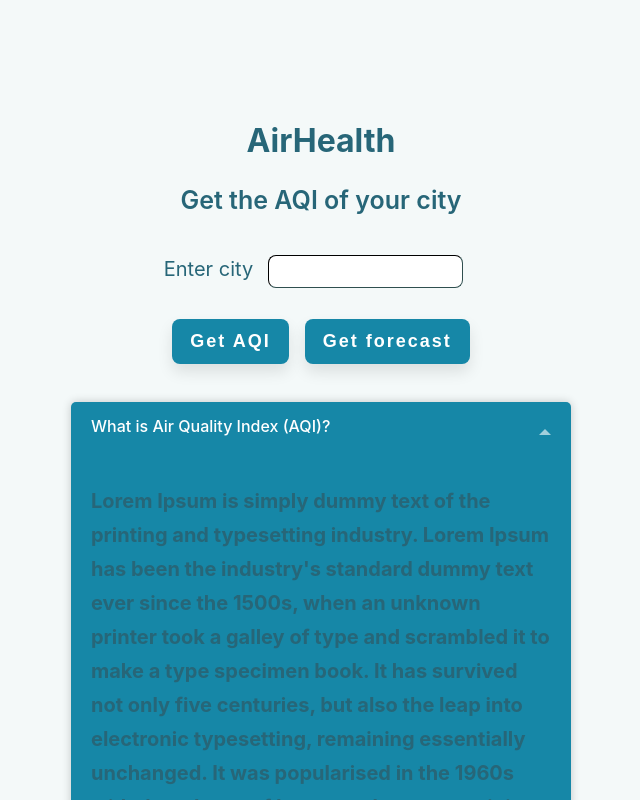
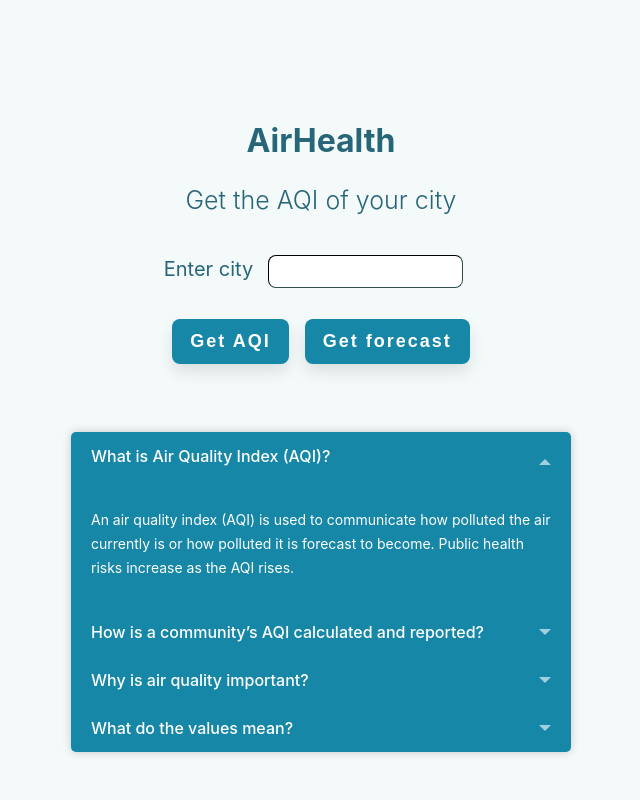
Before and after one commit to MalinChat/airhealth, a React (Create React App) app in the folder airhealth-app/: page / in a window 1280 px wide. Both pictures are taken after a click on the label "What is Air Quality Index (AQI)?". Shown: the top 800 px of the page, without its empty margins (319-959 px from the left). Built offline with nearby package versions, Linux system fonts and the light colour scheme.

Commit message:
Added correct AQI copy, struggling with the readme

```diff
--- a/airhealth-app/src/App.css
+++ b/airhealth-app/src/App.css
@@ -1,6 +1,6 @@
 .App {
   padding-top: 100px;
-  padding-bottom: 100px;
+  padding-bottom: 200px;
   text-align: center;
   background-color: #f4f9f9;
 
--- a/airhealth-app/src/components/DisplayAQI.js
+++ b/airhealth-app/src/components/DisplayAQI.js
@@ -10,15 +10,15 @@ function DisplayAQI(props){
     if (aqi.data.aqi <= 50){
    recommendation = "The air quality is considered good, and air pollution poses little or no risk";
     } else if (aqi.data.aqi <=100){
-    recommendation = "The air quality is considered acceptable, however, for some pollutants there may be a moderate health concern for a very small number of people who are unusually sensitive to air pollution.	Active children and adults, and people with respiratory disease, such as asthma, should limit prolonged outdoor exertion.";
+    recommendation = "The air quality is considered acceptable, however, active children and adults, and people with respiratory disease, such as asthma, should limit prolonged outdoor exertion.";
                 }else if (aqi.data.aqi <=150){
-                    recommendation = "The air quality is considered unhealthy for sensitive groups. The general public is not likely to be affected. Active children and adults, and people with respiratory disease, such as asthma, should limit prolonged outdoor exertion.";
+                    recommendation = "The air quality is considered unhealthy for sensitive groups, but the general public is not likely to be affected.";
                     } else if (aqi.data.aqi <=200){
-                    recommendation = "The air quality is considered unhealthy. Everyone may begin to experience health effects; members of sensitive groups may experience more serious health effects	Active children and adults, and people with respiratory disease, such as asthma, should avoid prolonged outdoor exertion";
+                    recommendation = "The air quality is considered unhealthy. Everyone may begin to experience health effects; members of sensitive groups may experience more serious health effects.";
                     } else if (aqi.data.aqi <=300){
-                        recommendation = "The air quality is considered very unhealthy. Health warnings of emergency conditions. The entire population is more likely to be affected.	Active children and adults, and people with respiratory disease, such as asthma, should avoid all outdoor exertion; everyone else, especially children, should limit outdoor exertion.";
+                        recommendation = "The air quality is considered very unhealthy. The entire population is likely to be affected. Go inside.";
                         } else {
-                            recommendation = "The air quality is considered hazardous. Everyone may experience more serious health effects. Everyone should avoid all outdoor exertion";
+                            recommendation = "The air quality is considered hazardous. Everyone may experience more serious health effects. Everyone should stay inside.";
                             }
 
      /*   function errorHandler(aqi){
@@ -35,7 +35,7 @@ function DisplayAQI(props){
         <div className="DisplayAQI">
 
             <h4>The AQI in {aqi.data.city.name} is: {aqi.data.aqi} </h4>
-            <p>Recommendation: {recommendation}</p>
+            <p>{recommendation}</p>
         </div>
     );
 
--- a/airhealth-app/src/components/DisplayForecast.js
+++ b/airhealth-app/src/components/DisplayForecast.js
@@ -13,7 +13,7 @@ function DisplayForecast(props){
     return(
 
             <div className="DisplayForecast">
-                <p>The air quality forecast for {forecast.data.city.name} is:</p>
+                <h4>The air quality forecast for {forecast.data.city.name} is:</h4>
                     <table>
                         <tbody>
                             <tr>
--- a/airhealth-app/src/components/DisplayResults.css
+++ b/airhealth-app/src/components/DisplayResults.css
@@ -1,20 +1,26 @@
+
+h4 {
+    margin-top: 50px;
+    font-weight: 500;
+}
 
 p {
 font-size: 20px;
 color: #276678;
-font-weight: bold;
+font-weight: 500;
 }
 
 td {
     font-size: 20px;
     color: #276678;
+    padding: 10px
 
 }
 
 h3, th {
     font-size: 25px;
     color: #276678;
-    font-weight: 600;
+    font-weight: 300;
     }
 
 
--- a/airhealth-app/src/components/aqi-info.css
+++ b/airhealth-app/src/components/aqi-info.css
@@ -4,18 +4,26 @@
     display: block;
     margin-left: auto;
     margin-right: auto;
+
     max-width:500px;
     box-shadow: 0 0 10px rgba(0, 0, 0, 0.2);
     border-radius: 5px;
     overflow: hidden;
     background: #1687a7;
-    margin-top: 30px;
+    margin-top: 60px;
 
   }
 
   .accordion_label,
   .accordion_content{
     padding: 14px 20px;
+
+  }
+
+  .info_text {
+    color: white;
+    font-weight: 400;
+    font-size: 14px;
   }
 
   .accordion_label{
--- a/airhealth-app/src/components/aqi-info.js
+++ b/airhealth-app/src/components/aqi-info.js
@@ -18,7 +18,7 @@ return (
            <label for="section1"
             class="accordion_label">What is Air Quality Index (AQI)?</label>
             <div class="accordion_content">
-            <p> Lorem Ipsum is simply dummy text of the printing and typesetting industry. Lorem Ipsum has been the industry's standard dummy text ever since the 1500s, when an unknown printer took a galley of type and scrambled it to make a type specimen book. It has survived not only five centuries, but also the leap into electronic typesetting, remaining essentially unchanged. It was popularised in the 1960s with the release of Letraset sheets containing Lorem Ipsum passages, and more recently with desktop publishing software like Aldus PageMaker including versions of Lorem Ipsum.</p>
+            <p class="info_text"> An air quality index (AQI) is used to communicate how polluted the air currently is or how polluted it is forecast to become. Public health risks increase as the AQI rises. </p>
             </div>
 
     </div>
@@ -31,7 +31,8 @@ return (
         class="accordion_label">How is a community’s AQI calculated
         and reported?</label>
         <div class="accordion_content">
-          <p> Lorem Ipsum is simply dummy text of the printing and typesetting industry. Lorem Ipsum has been the industry's standard dummy text ever since the 1500s, when an unknown printer took a galley of type and scrambled it to make a type specimen book. It has survived not only five centuries, but also the leap into electronic typesetting, remaining essentially unchanged. It was popularised in the 1960s with the release of Letraset sheets containing Lorem Ipsum passages, and more recently with desktop publishing software like Aldus PageMaker including versions of Lorem Ipsum.</p>
+          <p class="info_text"> Monitors record concentrations of the major pollutants at a specific location. These raw measurements are converted into a separate AQI
+            value for each pollutant (ground-level ozone, particle pollution, carbon monoxide, and sulfur dioxide). Different countries have sligthly different indexes.</p>
          </div>
 
     </div>
@@ -43,7 +44,8 @@ return (
         <label for="section3"
         class="accordion_label">Why is air quality important? </label>
         <div class="accordion_content">
-          <p>Lorem Ipsum is simply dummy text of the printing and typesetting industry. Lorem Ipsum has been the industry's standard dummy text ever since the 1500s, when an unknown printer took a galley of type and scrambled it to make a type specimen book. It has survived not only five centuries, but also the leap into electronic typesetting, remaining essentially unchanged. It was popularised in the 1960s with the release of Letraset sheets containing Lorem Ipsum passages, and more recently with desktop publishing software like Aldus PageMaker including versions of Lorem Ipsum.</p>
+          <p class="info_text">Local air quality affects how you live and breathe. Like the weather, it can change from day to day or even hour to hour. The AQI is designed to provide simple information about your
+          local air quality and how it may affect your health.</p>
          </div>
 
     </div>
@@ -56,7 +58,7 @@ return (
         <label for="section4"
         class="accordion_label">What do the values mean? </label>
         <div class="accordion_content">
-          <p>Lorem Ipsum is simply dummy text of the printing and typesetting industry. Lorem Ipsum has been the industry's standard dummy text ever since the 1500s, when an unknown printer took a galley of type and scrambled it to make a type specimen book. It has survived not only five centuries, but also the leap into electronic typesetting, remaining essentially unchanged. It was popularised in the 1960s with the release of Letraset sheets containing Lorem Ipsum passages, and more recently with desktop publishing software like Aldus PageMaker including versions of Lorem Ipsum.</p>
+          <p class="info_text">The purpose of the AQI is to help you understand what local air quality means to your health. To make it easier to understand, the AQI is divided into six levels of health concern: Good (AQI under 50), Moderate (AQI under 100), Unhealthy for sensitive groups (AQI under 150), Unhealthy (AQI under 200), Very Unhealthy (AQI under 300) and Hazardous (AQI under 500). </p>
          </div>
 
     </div>
```
